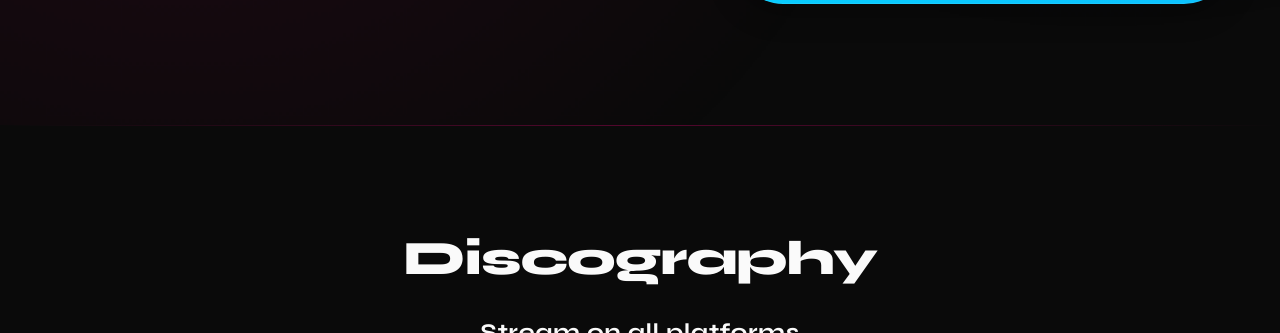
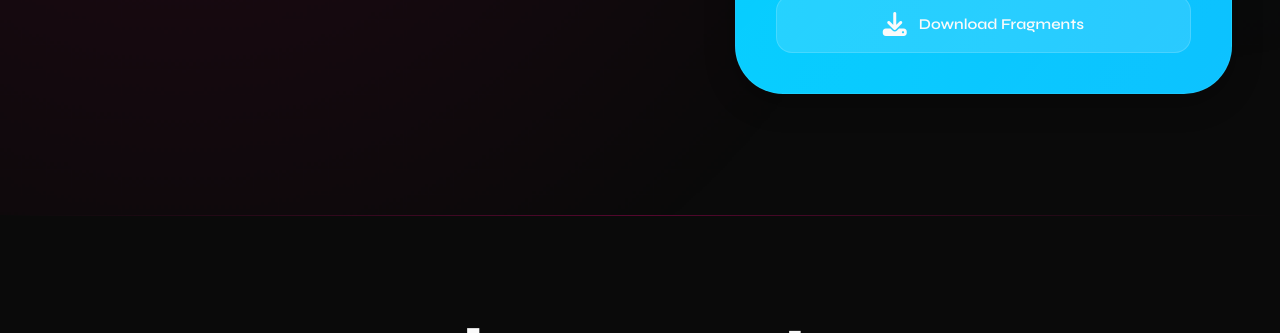
Before and after one commit to FoxDavoid/Dakku, a plain HTML site: page index.html in a window 1280 px wide. Shown: the part 982-1315 px from the top of the page. Drawn offline with nearby package versions, Linux system fonts and the light colour scheme.

Commit message:
Download button

```diff
--- a/index.html
+++ b/index.html
@@ -147,6 +147,12 @@
                 <a href="https://www.youtube.com/watch?v=srAO21Elnb0" class="platform-link" aria-label="Listen on YouTube Music" target="_blank">
                   <i class="fab fa-youtube"></i>
                   <span>YouTube</span>
+                </a>
+              </div>
+              <div class="download-recent-song">
+                <a href="https://www.dropbox.com/scl/fi/xvxjhbsgyduiow3gy0hni/Fragments.mp3?rlkey=xgwdevzuouzr4stocaycs3jtz&st=linzyfga&dl=1" class="platform-link">
+                  <i class="fas fa-download"></i>
+                  <span>Download Fragments</span>
                 </a>
               </div>
             </div>
```
